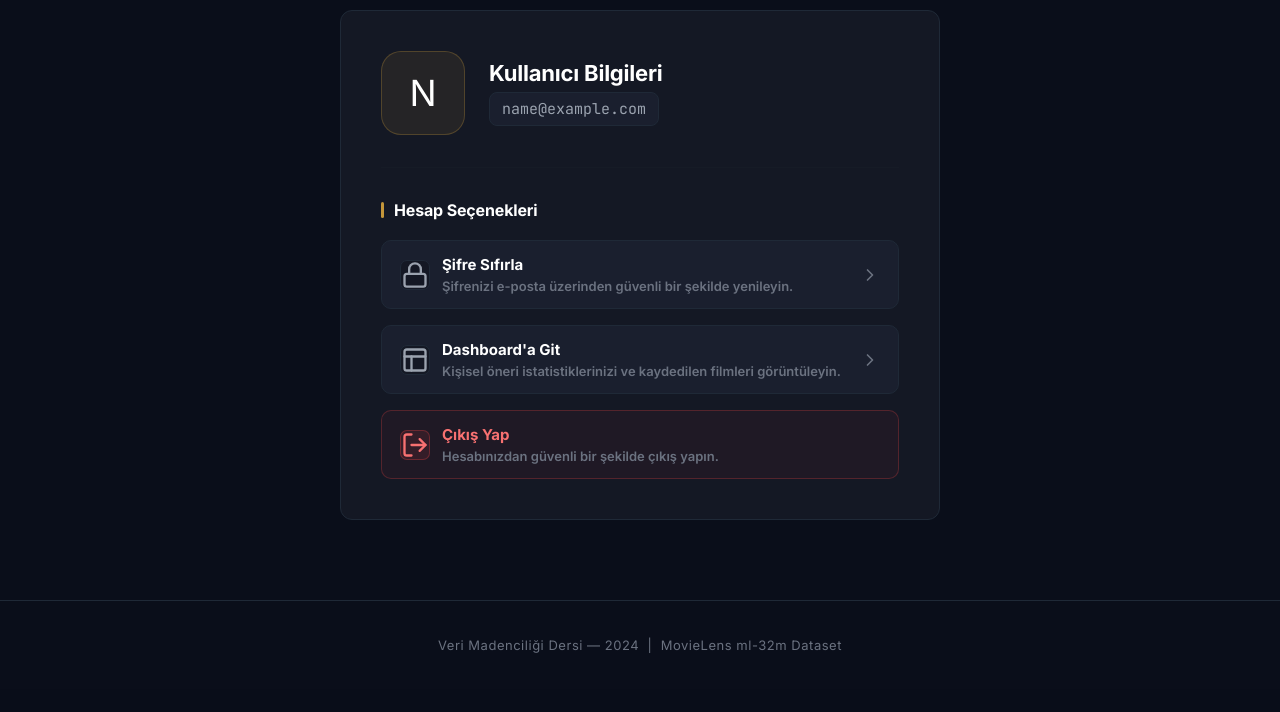
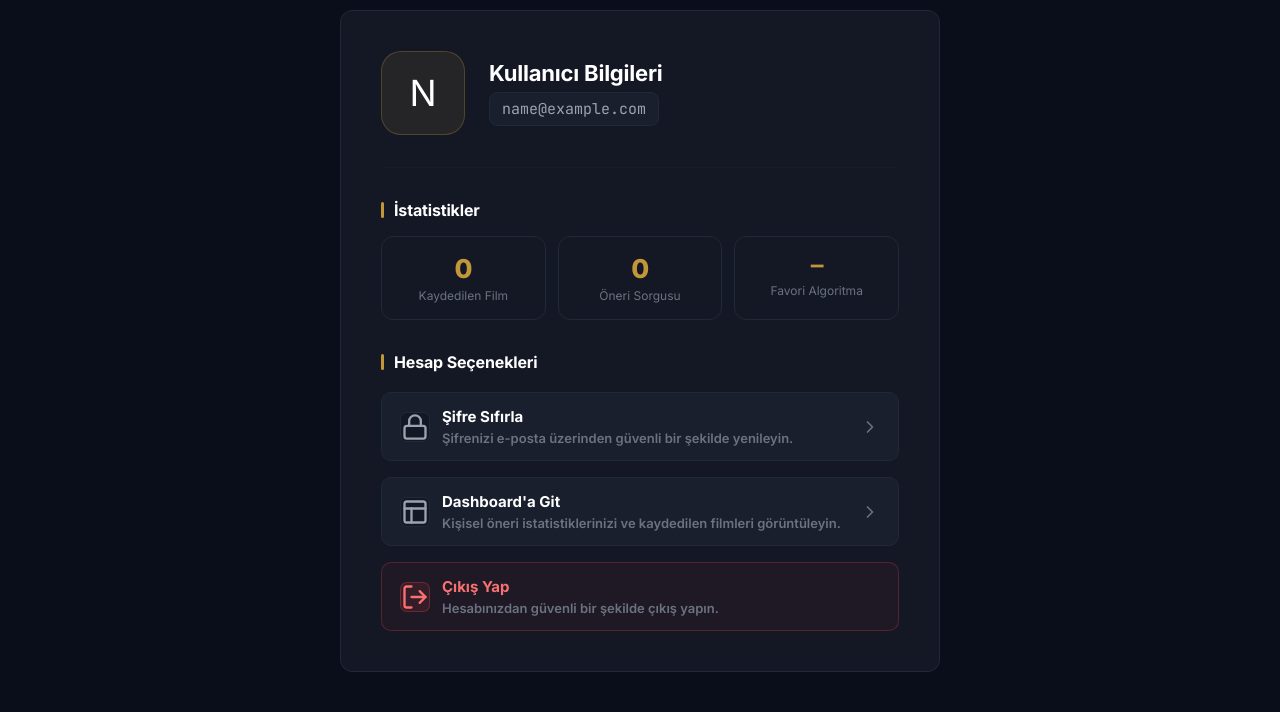
Before and after one commit to OguzIronCode/CineMatch, a Flask app: page /profil in a window 1280 px wide. Shown: the part 244-956 px from the top of the page. Before the commit the page ends 897 px from the top, so only its background shows below. Run offline with Flask 3, Linux system fonts and the light colour scheme; the visitor is signed in with stand-in values (Sample User, id 1); parts of the project's set-up code (start-up, migrations or seed data) failed here and were passed over.

Commit message:
Fixed bug

```diff
--- a/app.py
+++ b/app.py
@@ -23,7 +23,8 @@ from sklearn.neighbors import NearestNeighbors
 
 app = Flask(__name__)
 app.secret_key = os.getenv("FLASK_SECRET_KEY", "dev-secret-change-in-production")
-CORS(app, supports_credentials=True)
+_allowed_origins = [o.strip() for o in os.getenv("ALLOWED_ORIGIN", "http://localhost:5000").split(",")]
+CORS(app, supports_credentials=True, origins=_allowed_origins)
 
 # Supabase (optional — fill .env to enable)
 try:
@@ -460,7 +461,11 @@ def gecmis():
 
 @app.route("/analiz")
 def analiz():
-    return render_template("analiz.html")
+    yeni_puan = _yeni_rating_sayisi()
+    return render_template("analiz.html",
+        toplam_rating=TOPLAM_RATING_COUNT,
+        yeni_puan=yeni_puan,
+    )
 
 
 @app.route("/oneri", methods=["GET", "POST"])
@@ -470,7 +475,7 @@ def oneri():
         auto = bool(film_adi_param and request.args.get("auto"))
         form_data = {
             "yontem": "knn", "film_adi": film_adi_param,
-            "kullanici_id": "", "tur": "Tümü", "min_puan": "Tümü",
+            "tur": "Tümü", "min_puan": "Tümü",
             "yil_baslangic": "", "yil_bitis": "", "oneri_sayisi": 10,
         }
         return render_template("oneri.html", results=None, error=None,
@@ -478,15 +483,20 @@ def oneri():
 
     yontem        = request.form.get("yontem", "knn")
     film_adi      = request.form.get("film_adi", "").strip()
-    kullanici_id  = request.form.get("kullanici_id", "").strip()
     tur           = request.form.get("tur", "Tümü").strip()
     min_puan_raw  = request.form.get("min_puan", "Tümü").strip()
     yil_baslangic = request.form.get("yil_baslangic", "").strip()
     yil_bitis     = request.form.get("yil_bitis", "").strip()
-    oneri_sayisi  = int(request.form.get("oneri_sayisi", 10))
+    _VALID_ONERI_SAYISI = {5, 10, 15, 20}
+    try:
+        oneri_sayisi = int(request.form.get("oneri_sayisi", 10))
+    except (ValueError, TypeError):
+        oneri_sayisi = 10
+    if oneri_sayisi not in _VALID_ONERI_SAYISI:
+        oneri_sayisi = 10
 
     form = dict(
-        yontem=yontem, film_adi=film_adi, kullanici_id=kullanici_id, tur=tur,
+        yontem=yontem, film_adi=film_adi, tur=tur,
         min_puan=min_puan_raw, yil_baslangic=yil_baslangic,
         yil_bitis=yil_bitis, oneri_sayisi=oneri_sayisi,
     )
@@ -648,6 +658,8 @@ def feedback():
         rating   = float(rating)
     except (ValueError, TypeError):
         return jsonify({"status": "error", "message": "Gecersiz deger"}), 400
+    if not (0.5 <= rating <= 5.0):
+        return jsonify({"status": "error", "message": "Rating 0.5-5.0 arasında olmalı"}), 400
 
     new_row = pd.DataFrame([{
         "userId":    str(session_id),
@@ -817,7 +829,35 @@ def dashboard():
 def profil():
     if not aktif_kullanici():
         return redirect(url_for("giris"))
-    return render_template("profil.html", kullanici=session.get("user_email"))
+    saved_count   = 0
+    history_count = 0
+    algo_counts   = {"knn": 0, "dt": 0, "nb": 0}
+    if SUPABASE_READY:
+        try:
+            saved_count = len(supabase.table("kaydedilen_filmler")
+                              .select("movie_id")
+                              .eq("user_id", aktif_kullanici())
+                              .execute().data)
+        except Exception:
+            pass
+        try:
+            rows = supabase.table("oneri_gecmisi")\
+                .select("algoritma")\
+                .eq("user_id", aktif_kullanici())\
+                .execute().data
+            history_count = len(rows)
+            for r in rows:
+                algo = r.get("algoritma", "")
+                if algo in algo_counts:
+                    algo_counts[algo] += 1
+        except Exception:
+            pass
+    return render_template("profil.html",
+        kullanici=session.get("user_email"),
+        saved_count=saved_count,
+        history_count=history_count,
+        algo_counts=algo_counts,
+    )
 
 
 @app.route("/sistem-durumu")
--- a/templates/profil.html
+++ b/templates/profil.html
@@ -34,6 +34,43 @@
               </div>
             </div>
           </div>
+
+          <!-- Kullanıcı İstatistikleri -->
+          <div class="form-section-title" style="margin-bottom:16px">İstatistikler</div>
+          <div style="display:grid;grid-template-columns:repeat(3,1fr);gap:12px;margin-bottom:32px">
+            <div class="card" style="padding:16px 18px;text-align:center">
+              <div style="font-size:26px;font-weight:800;letter-spacing:-0.02em;color:var(--gold)">{{ saved_count }}</div>
+              <div style="font-size:12px;color:var(--text-3);margin-top:4px">Kaydedilen Film</div>
+            </div>
+            <div class="card" style="padding:16px 18px;text-align:center">
+              <div style="font-size:26px;font-weight:800;letter-spacing:-0.02em;color:var(--gold)">{{ history_count }}</div>
+              <div style="font-size:12px;color:var(--text-3);margin-top:4px">Öneri Sorgusu</div>
+            </div>
+            <div class="card" style="padding:16px 18px;text-align:center">
+              {% set fav = algo_counts.items()|sort(attribute='1',reverse=true)|first %}
+              <div style="font-size:20px;font-weight:800;letter-spacing:-0.02em;color:var(--gold);font-family:'JetBrains Mono',monospace">
+                {{ fav[0]|upper if history_count > 0 else '—' }}
+              </div>
+              <div style="font-size:12px;color:var(--text-3);margin-top:4px">Favori Algoritma</div>
+            </div>
+          </div>
+
+          <!-- Algoritma dağılımı -->
+          {% if history_count > 0 %}
+          <div style="margin-bottom:32px">
+            {% for algo, count in [('knn', algo_counts.knn), ('dt', algo_counts.dt), ('nb', algo_counts.nb)] %}
+            {% set pct = ((count / history_count) * 100)|round(1) %}
+            {% set color = 'var(--gold)' if algo == 'knn' else ('var(--success)' if algo == 'dt' else 'var(--purple)') %}
+            <div style="display:flex;align-items:center;gap:10px;margin-bottom:8px">
+              <span style="font-family:'JetBrains Mono',monospace;font-size:12px;font-weight:600;color:{{ color }};width:32px">{{ algo|upper }}</span>
+              <div style="flex:1;height:6px;background:var(--surface-2);border-radius:99px;overflow:hidden">
+                <div style="height:100%;width:{{ pct }}%;background:{{ color }};border-radius:99px;transition:width 0.8s ease"></div>
+              </div>
+              <span style="font-size:12px;color:var(--text-3);width:36px;text-align:right">{{ count }}</span>
+            </div>
+            {% endfor %}
+          </div>
+          {% endif %}
 
           <div class="form-section-title">Hesap Seçenekleri</div>
 
```
Also changed, not shown: templates/analiz.html (+4 -4 lines), templates/oneri.html (+25 -18 lines).
